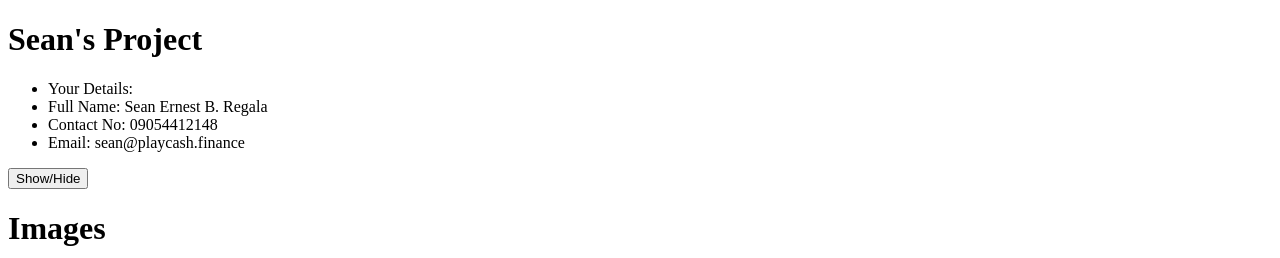
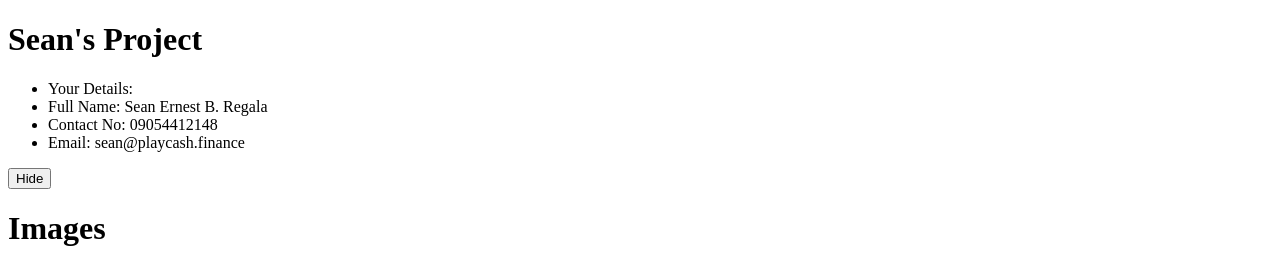
Before and after one commit to seanplaycash/Test1, a React (Create React App) app: page / in a window 1280 px wide. Shown: the top 258 px of the page. Built offline with nearby package versions, Linux system fonts and the light colour scheme.

Commit message:
code cleanup 1

```diff
--- a/src/App.js
+++ b/src/App.js
@@ -3,10 +3,16 @@ import Details from './Details';
 import Test from './Test';
 
 function App() {
+
+  // let pressBtn = document.getElementById("A")
+
+
   return (
     <>
+    {/* <div id="A"> */}
     <Details />
     <Test />
+    {/* </div> */}
     </>
   );
 }
--- a/src/Details.js
+++ b/src/Details.js
@@ -3,8 +3,21 @@ import React from 'react'
 export default function Details() {
     //Use Inlince Function and Logical NOT(!) for toggle state
     const [show, setShow]=React.useState(true)
+
+    let hsBtn = document.getElementById("hs")
+
+  function change(){
+    setShow(!show)
+      if (show === false) {
+        hsBtn.innerText = 'Hide'
+      } else {
+        hsBtn.innerText = 'Show'
+      }
+  }
+
+
   return (
-      <div>
+    <div>
       <h1>Sean's Project</h1>
         {show && (
         <ul class="list-group">
@@ -14,7 +27,8 @@ export default function Details() {
             <li class="list-group-item">Email: sean@playcash.finance</li>
         </ul>
         )}
-      <button onClick={()=>setShow(!show)} className="btn btn-primary mb-5">Show/Hide</button>
+      <button id="hs" onClick={change} className="btn btn-primary mb-5">Hide</button>
+      {/* <button onClick={()=>setShow(!show)} className="btn btn-primary mb-5">Show/Hide</button> */}
     </div>
   )
 }
--- a/src/Test.js
+++ b/src/Test.js
@@ -1,59 +1,32 @@
-import React from 'react'
+import React, {useState} from 'react'
 import Akeno from './images/Akeno.jpg'
 import Rias from './images/Rias.jpg'
 import Albedo from './images/Albedo.jpg'
 
 export default function Test() {
-    //Use Inlince Function and Logical NOT(!) for toggle state
-    // const [show, setShow]=React.useState(true)
-    let [rias, setRias]=React.useState(true)
-    let [akeno, setAkeno]=React.useState(true)
-    let [albedo, setAlbedo]=React.useState(true)
+    let [showAlbedo, setShowAlbedo]=useState(true)
+    let [showRias, setShowRias]=useState(true)
+    let [showAkeno, setShowAkeno]=useState(true)
 
     let akenoBtn = document.getElementById("akeno")
-    // akenoBtn.addEventListener("click", ()=>{React.useState(false)})
     let riasBtn = document.getElementById("rias")
     let albedoBtn = document.getElementById("albedo")
 
-    function hsRias() {
-        setRias(!rias)
-        console.log(rias)
-          if (rias === true) {
-            rias = false
-              riasBtn.innerText = 'Show'
+    function change(id) {
+        if (id === "akeno") {
+          if (showAkeno === false) {
+            akenoBtn.innerText = 'Hide'
           } else {
-              if (rias === false) {
-                rias = true
+            akenoBtn.innerText ='Show'
+          }
+        } else if (id === "rias") {
+          if (showRias === false) {
             riasBtn.innerText = 'Hide'
         } else {
             riasBtn.innerText = 'Show'
         }
-          }
-    }
-
-    function hsAkeno() {
-        setAkeno(!akeno)
-        if (akeno === true) {
-            akeno = false
-            akenoBtn.innerText = 'Show'
-          } else {
-              if (akeno === false) {
-                akeno = true
-                akenoBtn.innerText = 'Hide'
-              } else {
-                akenoBtn.innerText = 'Show'
-              }
-          }
-    }
-
-    function hsAlbedo() {
-        setAlbedo(!albedo)
-        if (albedo === true) {
-            albedo = false
-            albedoBtn.innerText = 'Show'
-          } else {
-              if (albedo === false) {
-                albedo = true
+        } else if (id === "albedo") {
+          if (showAlbedo === false) {
             albedoBtn.innerText = 'Hide'
           } else {
             albedoBtn.innerText = 'Show'
@@ -64,19 +37,19 @@ export default function Test() {
   return (
       <div>
       <h1>Images</h1>
-        {akeno && (
+        {showAkeno && (
             <img src={Akeno} height={300} width={300} />
         )}
-        <button id="akeno" onClick={hsAkeno} className="btn btn-primary mb-5">Hide</button>
-      {/* <button onClick={()=>setShow(!show)} className="btn btn-primary mb-5">Show/Hide</button> */}
-        {rias && (
+        <button id="akeno" onClick={()=>{setShowAkeno(!showAkeno); change("akeno");}}>Hide</button>
+        {showRias && (
             <img src={Rias} height={300} width={300} />
         )}
-        <button id="rias" onClick={hsRias} className="btn btn-primary mb-5">Hide</button>
-        {albedo && (
+        <button id="rias" onClick={()=>{setShowRias(!showRias); change("rias");}}>Hide</button>
+        {showAlbedo && (
             <img src={Albedo} height={300} width={300} />
         )}
-        <button id="albedo" onClick={hsAlbedo} className="btn btn-primary mb-5">Hide</button>
+        <button id="albedo" onClick={()=>{setShowAlbedo(!showAlbedo); change("albedo");}}>Hide</button>
     </div>
+
   )
 }
```
Lines whose indentation alone changed are shown as unchanged.
